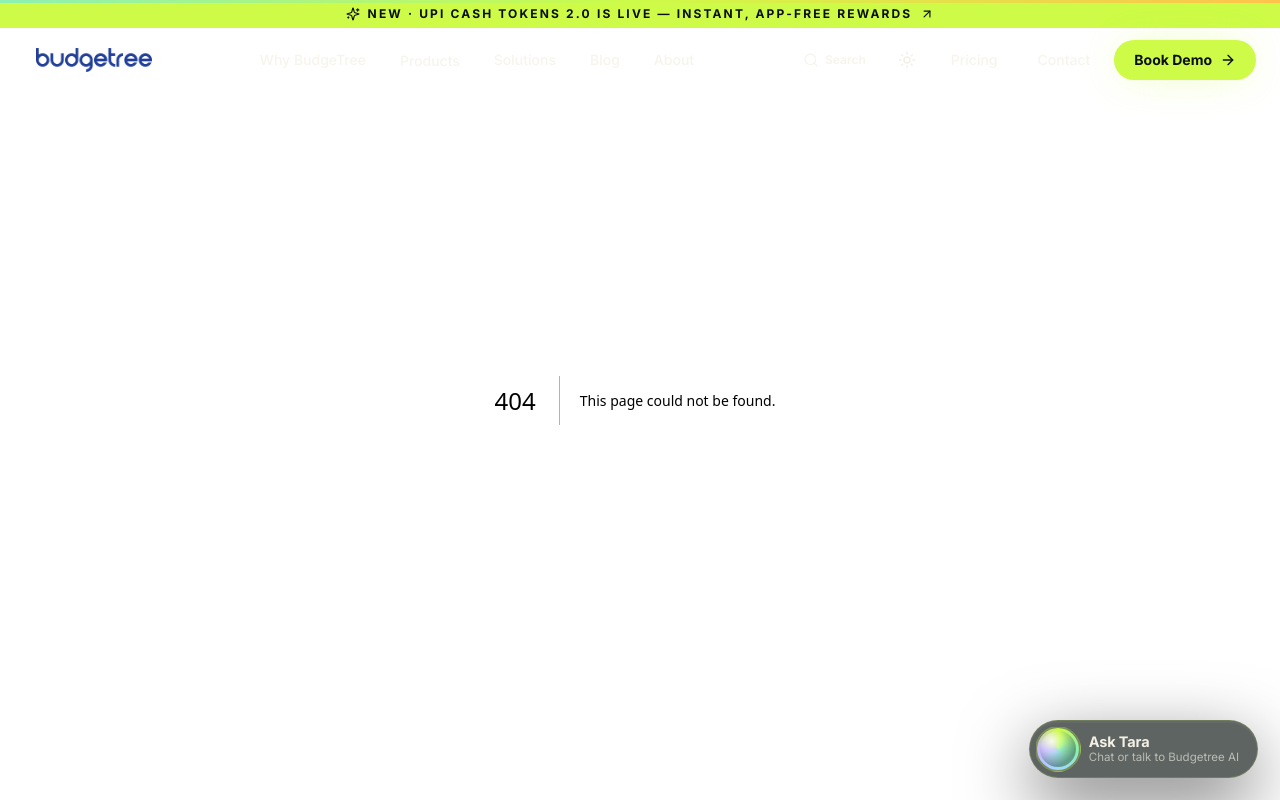
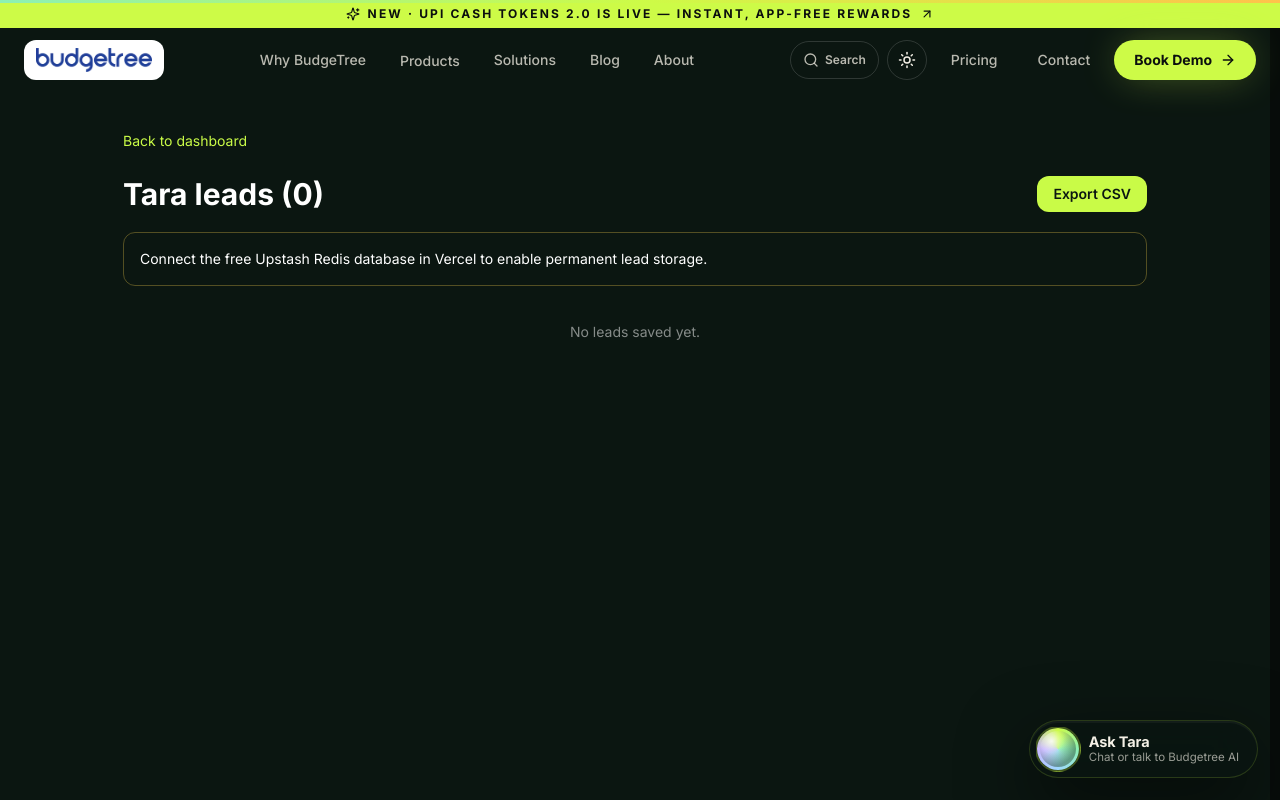
Before and after one commit to anshulmalik1008/budgetree-revamp, a Next.js app: page /admin/leads in a window 1280 px wide. Before the commit this address had no page. Shown: the top 800 px of the page. Built offline with nearby package versions, Linux system fonts and the light colour scheme.

Commit message:
Restore Tara protected admin features and CSV exports

```diff
--- /dev/null
+++ b/src/app/admin/leads/page.tsx
@@ -0,0 +1,13 @@
+import Link from "next/link";
+import { getLeads, storageConfigured } from "@/lib/taraStore";
+export const dynamic = "force-dynamic";
+export default async function Leads() {
+  const rows = await getLeads(200).catch(() => []);
+  return <main className="min-h-screen bg-[#0B1611] px-5 pb-20 pt-32 text-white"><div className="mx-auto max-w-5xl">
+    <Link href="/admin" className="text-sm text-[#C9FB47]">Back to dashboard</Link>
+    <div className="mt-6 flex flex-wrap items-center justify-between gap-3"><h1 className="text-3xl font-bold">Tara leads ({rows.length})</h1><a href="/api/admin/export" className="rounded-xl bg-[#C9FB47] px-4 py-2 text-sm font-semibold text-[#0B1611]">Export CSV</a></div>
+    {!storageConfigured() && <p className="mt-5 rounded-xl border border-amber-300/30 p-4 text-sm">Connect the free Upstash Redis database in Vercel to enable permanent lead storage.</p>}
+    <div className="mt-7 space-y-3">{rows.map((r) => <article key={r.id} className="rounded-2xl border border-white/10 bg-white/5 p-5"><div className="flex flex-wrap justify-between gap-3"><strong>{r.name}</strong><span className="text-xs text-white/50">{r.id}</span></div><div className="mt-2 text-sm text-white/70">{r.company || "Company not provided"} · {r.phone || "No phone"} · {r.email || "No email"}</div><p className="mt-3 whitespace-pre-wrap text-sm">{r.need || "No requirement provided"}</p></article>)}</div>
+    {!rows.length && <p className="mt-9 text-center text-sm text-white/50">No leads saved yet.</p>}
+  </div></main>;
+}
```
